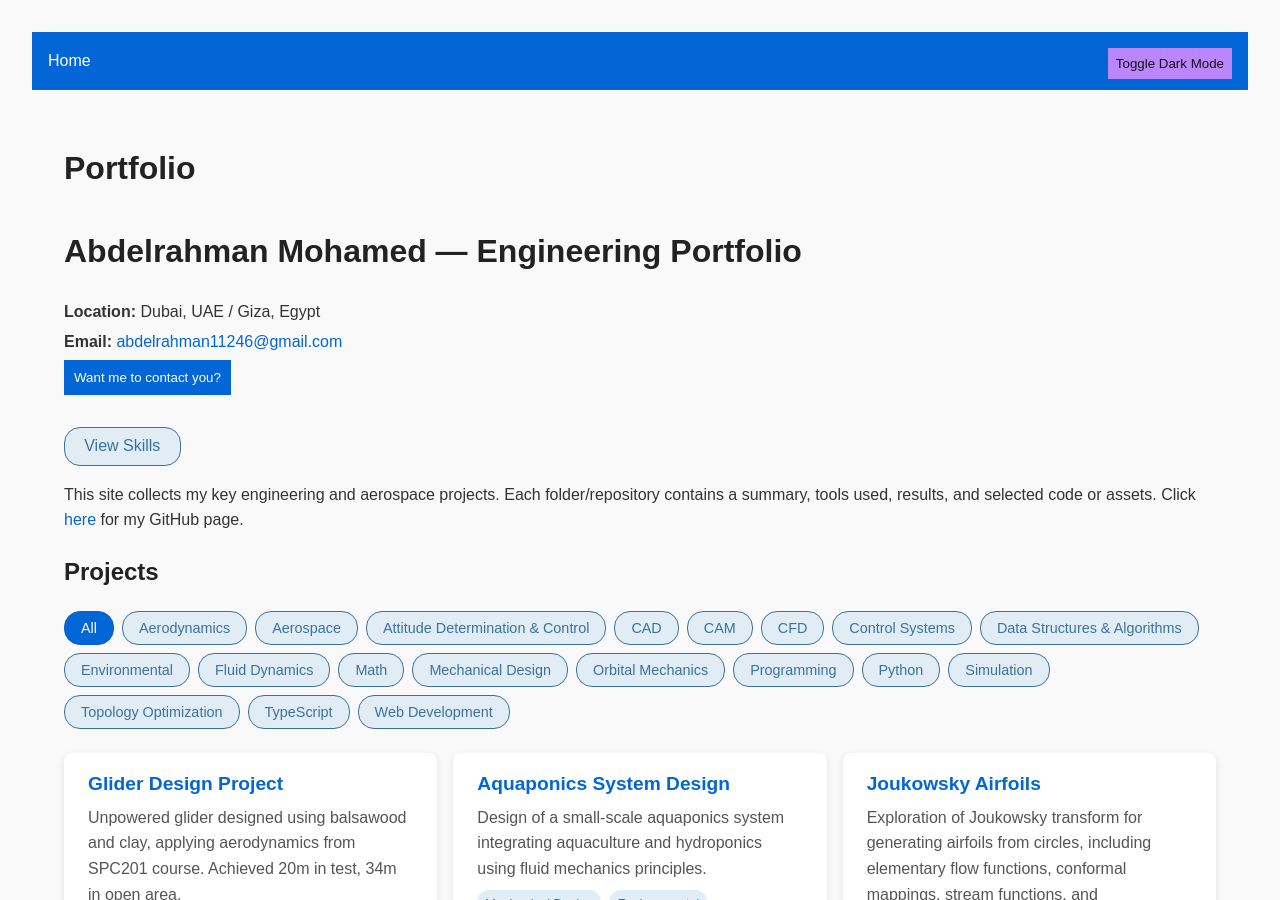
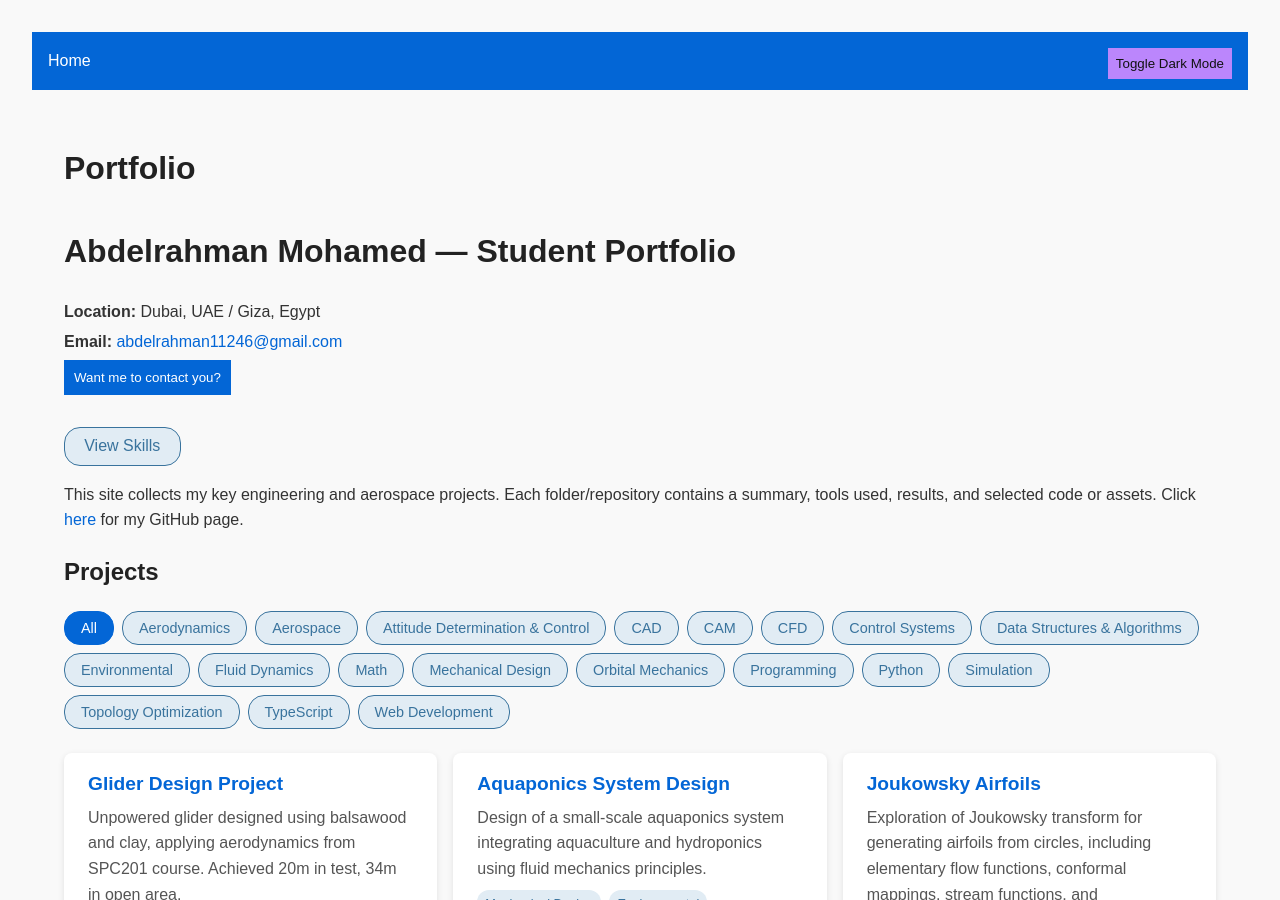
Before and after one commit to Naqeeb1124/abdelrahman-portfolio, a Jekyll site: the page built from index.html, in a window 1280 px wide and 900 px high. Built offline with Jekyll 4.4.1, drawn with Linux system fonts in a browser that asks for light colours.

Commit message:
Update index.html

```diff
--- a/index.html
+++ b/index.html
@@ -3,7 +3,7 @@ layout: default
 title: Portfolio
 ---
 
-<h1>Abdelrahman Mohamed — Engineering Portfolio</h1>
+<h1>Abdelrahman Mohamed — Student Portfolio</h1>
 
 <div class="contact">
   <p><strong>Location:</strong> Dubai, UAE / Giza, Egypt</p>
```
